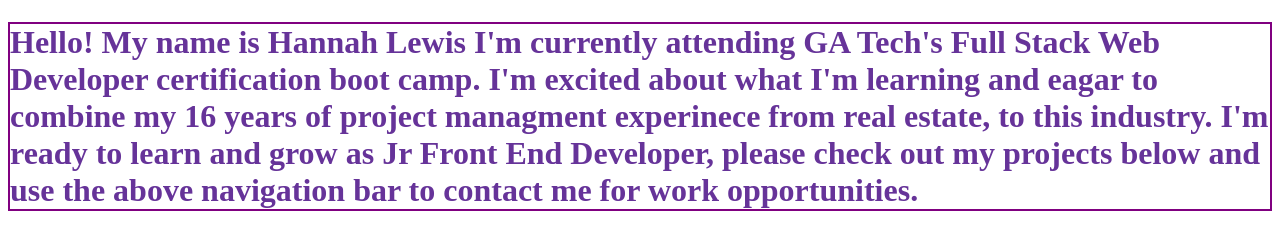
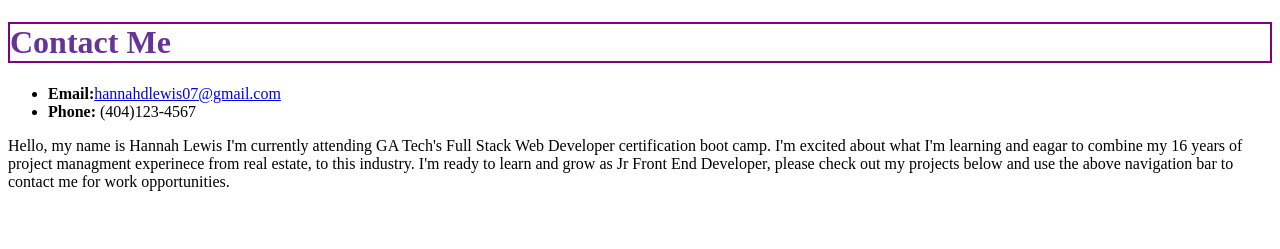
Before and after one commit to Hannahdlewis/Portfolio-Project, a plain HTML site: page index.html in a window 1280 px wide. Shown: the part 311-560 px from the top of the page. Drawn offline with Linux system fonts and the light colour scheme; files that its build step writes are made by us from their sources.

Commit message:
udpated h1 and p tags

```diff
--- a/index.html
+++ b/index.html
@@ -13,13 +13,18 @@
     <div class="box">
 
     <img src="https://photos.zillowstatic.com/h_l/ISyn8qn6kxsitd0000000000.jpg" alt="hannah's headshot">
+        <h1><strong>Contact Me</strong></h1>
+        <ul>
+            <li><strong>Email:</strong><a href="mailto:hannahdlewis07@gmail.com">hannahdlewis07@gmail.com</a></li>
+            <li><strong>Phone:</strong> (404)123-4567</li>
 
+        </ul>
 
-    <H1> Hello! My name is Hannah Lewis I'm currently attending GA Tech's Full Stack Web Developer certification boot camp.
+    <p> Hello, my name is Hannah Lewis I'm currently attending GA Tech's Full Stack Web Developer certification boot camp.
         I'm excited about what I'm learning and eagar to combine my 16 years of project managment experinece from real estate,
         to this industry. I'm ready to learn and grow as Jr Front End Developer, please check out my projects below and use the
         above navigation bar to contact me for work opportunities.
-    </H1>
+    </p>
 
     </div>
 
```
